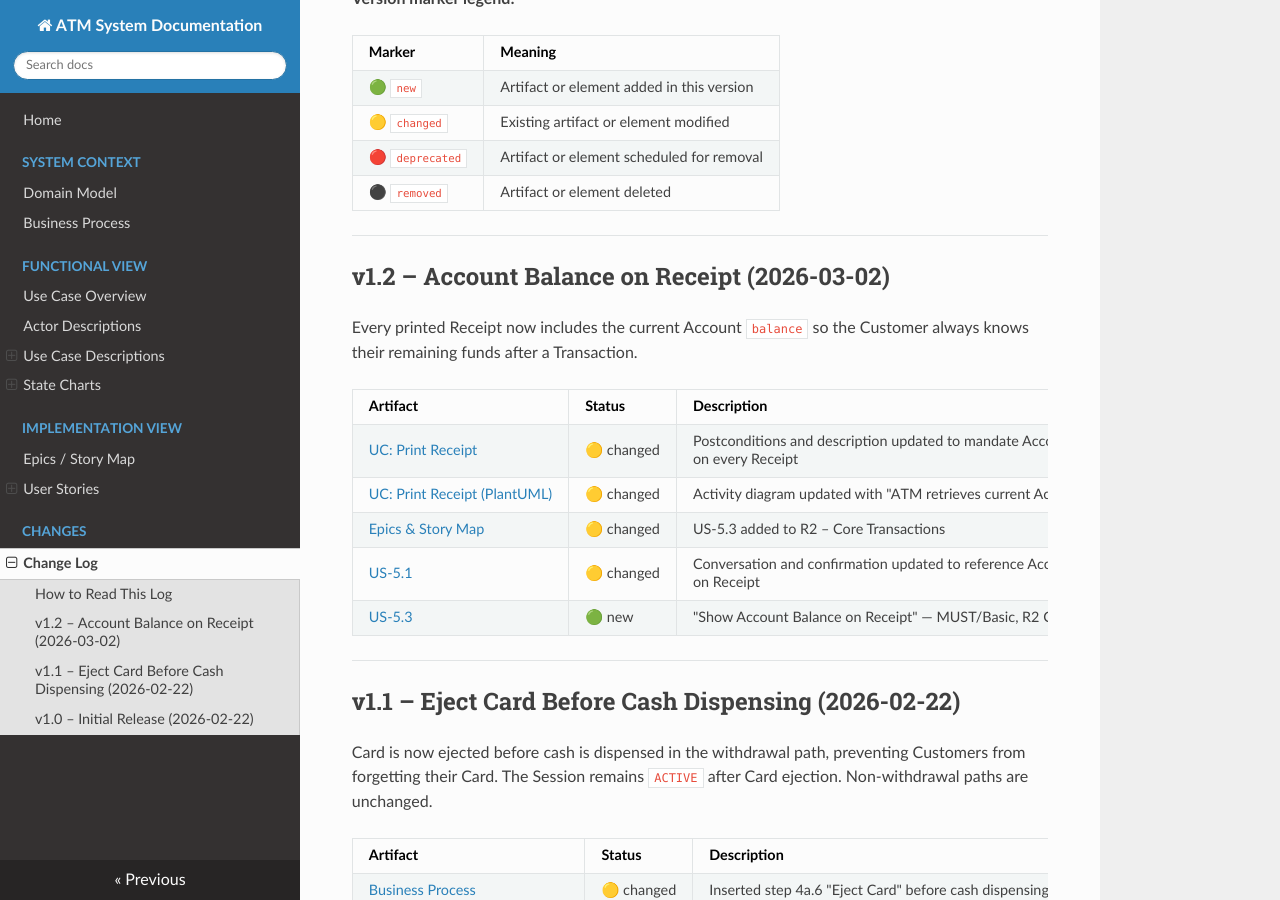
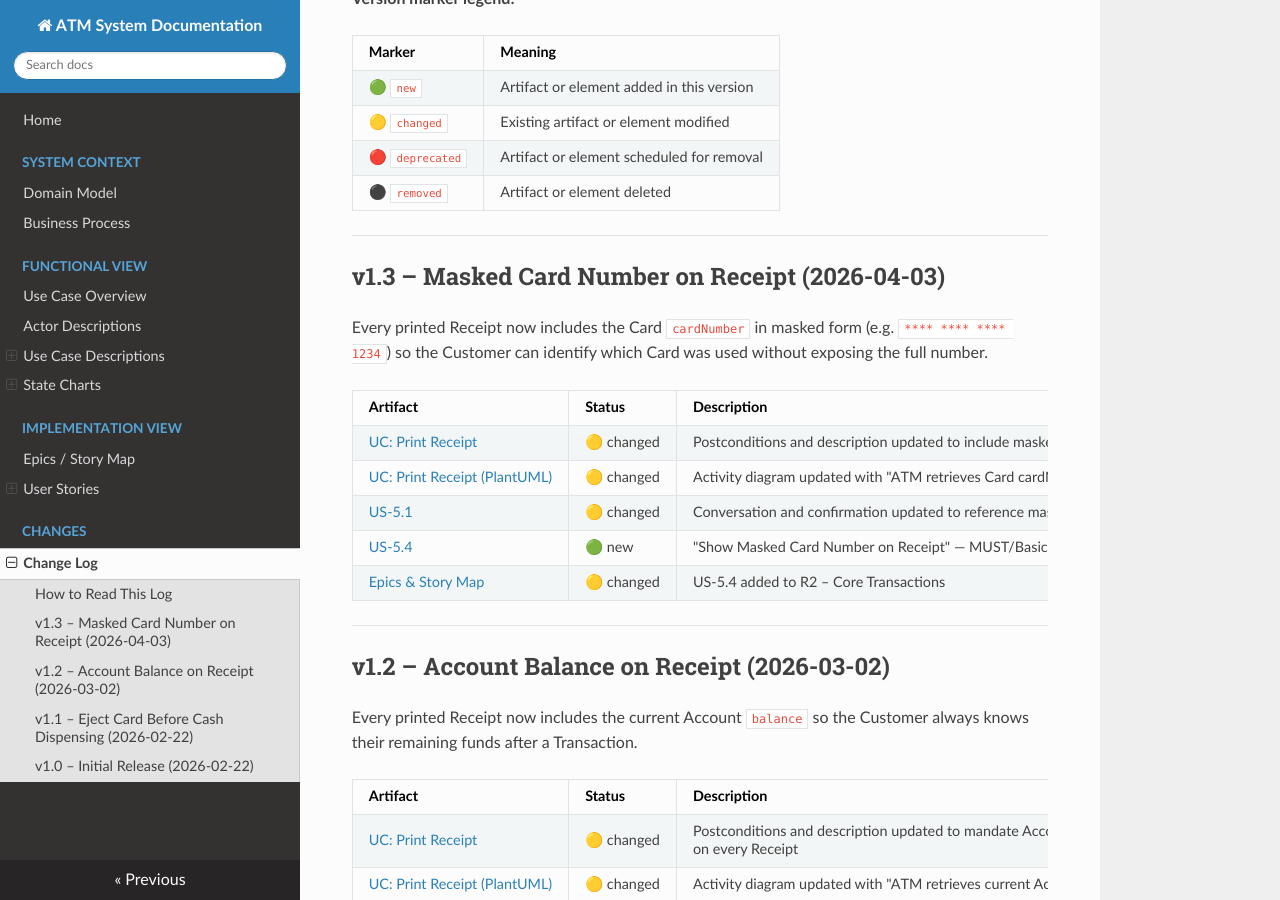
Before and after one commit to marcelRonner/jarvis, an MkDocs documentation site: the page built from docs/change_log/changeLog.md, in a window 1280 px wide and 900 px high, scrolled down 325 px. Built offline with MkDocs 1.6.1, drawn with Linux system fonts in a browser that asks for light colours; nearby versions of some CDN libraries.

Commit message:
card number

```diff
--- a/docs/change_log/changeLog.md
+++ b/docs/change_log/changeLog.md
@@ -12,6 +12,20 @@ Each version section lists **every artifact that was created or changed**, with
 | 🟡 `changed` | Existing artifact or element modified |
 | 🔴 `deprecated` | Artifact or element scheduled for removal |
 | ⚫ `removed` | Artifact or element deleted |
+
+---
+
+## v1.3 – Masked Card Number on Receipt (2026-04-03)
+
+Every printed Receipt now includes the Card `cardNumber` in masked form (e.g. `**** **** **** 1234`) so the Customer can identify which Card was used without exposing the full number.
+
+| Artifact | Status | Description |
+|---|---|---|
+| [UC: Print Receipt](../use_case/print_receipt/printReceipt.md) | 🟡 changed | Postconditions and description updated to include masked Card `cardNumber` on every Receipt |
+| [UC: Print Receipt (PlantUML)](../use_case/print_receipt/printReceipt.puml) | 🟡 changed | Activity diagram updated with "ATM retrieves Card cardNumber from Session and masks it" step |
+| [US-5.1](../epics/user_stories/us_5_1.md) | 🟡 changed | Conversation and confirmation updated to reference masked Card `cardNumber` |
+| [US-5.4](../epics/user_stories/us_5_4.md) | 🟢 new | "Show Masked Card Number on Receipt" — MUST/Basic, R2 Core Transactions |
+| [Epics & Story Map](../epics/epics.md) | 🟡 changed | US-5.4 added to R2 – Core Transactions |
 
 ---
 
```
Also changed, not shown: docs/epics/epics.md (+1 -0 lines), docs/epics/user_stories/us_5_1.md (+3 -3 lines), docs/epics/user_stories/us_5_4.md (added, +23 -0 lines), docs/use_case/print_receipt/printReceipt.md (+3 -2 lines), 1 other file.
